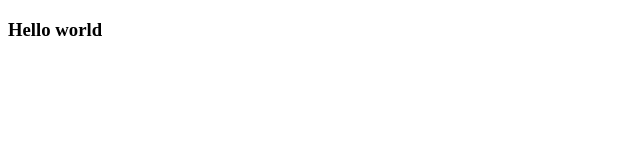
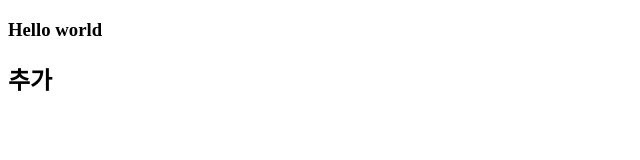
Before and after one commit to cjy0207/first, a plain HTML site: page index.html in a window 1280 px wide. Shown: the full height of the page, 0-640 px from the left. Drawn offline with Linux system fonts and the light colour scheme.

Commit message:
second commit

```diff
--- a/index.html
+++ b/index.html
@@ -8,5 +8,6 @@
 </head>
 <body>
     <h3>Hello world</h3>
+    <h2>추가</h2>
 </body>
 </html>
```
